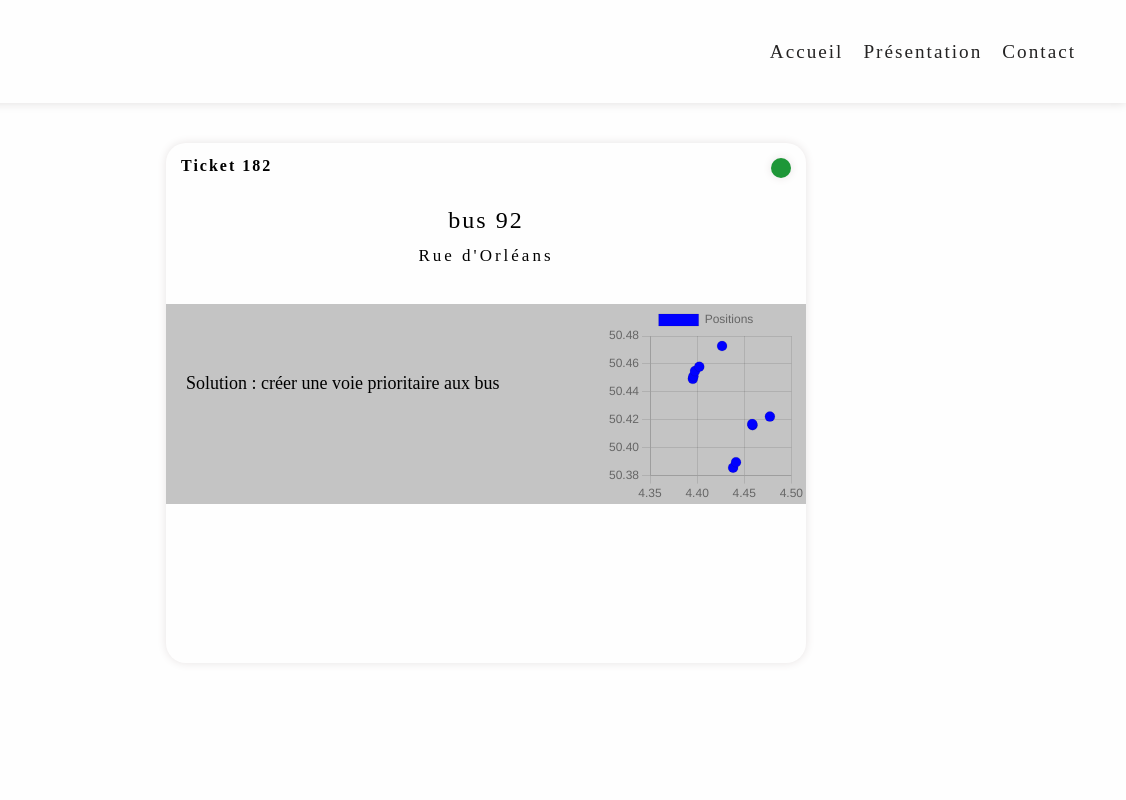
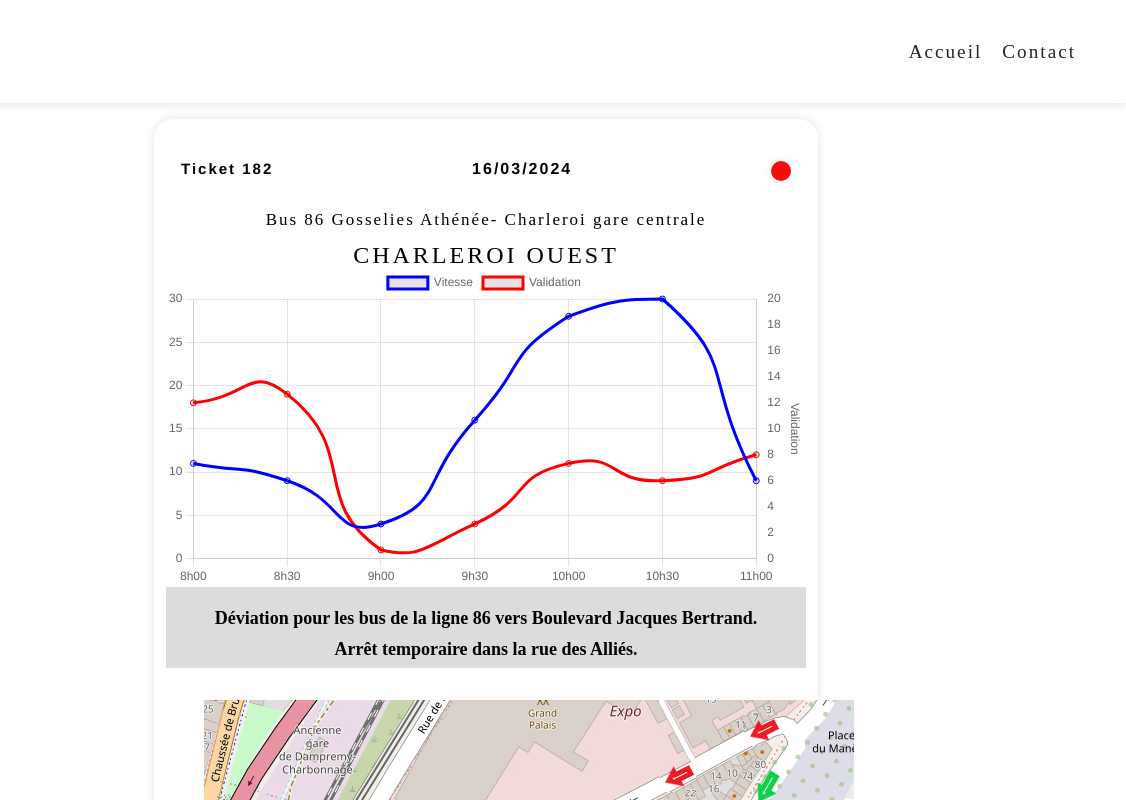
Before and after one commit to Dams4953/hackaton, a plain HTML site: page solution.html in a window 1280 px wide. Shown: the top 800 px of the page, 154-1280 px from the left. Drawn offline with nearby package versions, Linux system fonts and the light colour scheme; no server answers.

Commit message:
hackathon modifs

```diff
--- a/sass/style.scss
+++ b/sass/style.scss
@@ -1,6 +1,5 @@
 body {
     background: #fEfEfE;
-    overflow: hidden;
 }
 
 .header {
@@ -45,6 +44,10 @@ body {
 /*.nav_bar a:hover{
 
 }*/
+
+.bodyTicket{
+    overflow: hidden;
+}
 
 section {
     width: 100%;
@@ -156,6 +159,12 @@ section {
     grid-template-columns: repeat(2, 1fr);
     grid-gap: 20px;
     margin-top: 30px;
+
+    &__link{
+
+        text-decoration: none;
+        color:#000;
+    }
 }
 
 .grid-item {
@@ -188,8 +197,7 @@ section {
     width: 100%;
     display: flex;
     flex-direction: column;
-    margin-top: 30px;
-    margin-left: 160px;
+    margin-top: 5%;
 }
 
 .ticket_title {
@@ -198,6 +206,8 @@ section {
     margin-top: 10px;
     margin-left: 10px;
     font-weight: 900;
+    font-size: 24px;
+    font-family: 'Franklin Gothic Medium', 'Arial Narrow', Arial, sans-serif;
 }
 
 .paragraph_ticket{
@@ -209,8 +219,9 @@ section {
 }
 
 .paragraph_advantage{
-    margin: 5px 0;
+
     letter-spacing: 2px;
+    text-align: center;
 }
 
 .grid-item{
@@ -221,8 +232,8 @@ section {
 
 .container_circle{
     position: relative;
-    top: 10px;
-    left: 420px;
+    top: 75px;
+    left: 415px;
 }
 
 .cirlce_green{
@@ -237,7 +248,15 @@ section {
     width: 20px;
     height: 20px;
     border-radius: 100%;
-    background: #ea7108;
+    background: #ed9d58;
+    box-shadow: 0 0 10px rgb(232, 228, 228);
+}
+
+.cirlce_yellow{
+    width: 20px;
+    height: 20px;
+    border-radius: 100%;
+    background: #ede358;
     box-shadow: 0 0 10px rgb(232, 228, 228);
 }
 
@@ -250,12 +269,12 @@ section {
 }
 
 .container_solutions{
-    margin: 40px auto;
+    margin: 16px auto;
     width: 50%;
-    height: auto;
     min-height: 520px;
     border-radius: 20px;
     box-shadow: 0 0 10px rgb(232, 228, 228);
+    padding: 12px;
 }
 
 .container_solutions_ticket{
@@ -275,35 +294,76 @@ section {
 .title_solution{
     letter-spacing: 2px;
     font-weight: 900;
+    font-family: 'Franklin Gothic Medium', 'Arial Narrow', Arial, sans-serif;
+    font-size: 15px;
 }
 
 .bus{
-    font-size: 24px;
+    font-size: 17px;
     margin: 15px 0;
     letter-spacing: 2px;
 }
 
 .arret{
-    font-size: 17px;
+    font-size: 24px;
     letter-spacing: 3px;
     color: black;
 }
 
 .data{
-    background: rgb(196, 196, 196);
-    height: 200px;
-
-    margin-top: 40px;
     display: flex;
-    justify-content: space-between;
+    justify-content: center;
+    align-items: center;
+    margin-top: 2%;
+    font-size: 18px;
+    font-weight: bold;
 }
 
 .data_title{
-    padding-top: 70px;
+    margin-bottom: 20px;
     font-size: 18px;
     padding-left: 20px;
+    text-align: center;
+    font-weight: bold;
 }
 
 .graph{
-    padding-top: 70px;
+    padding-top: 5%;
 }
+
+.div_data{
+
+    padding: 10px;
+    background-color: rgb(220, 220, 220);
+}
+
+.map{
+    margin:5% 5% 5% 6%;
+}
+
+.date{
+
+    letter-spacing: 2px;
+    font-weight: 900;
+    font-family: 'Franklin Gothic Medium', 'Arial Narrow', Arial, sans-serif;
+    font-size: 16px;
+
+}
+
+.title_solution{
+
+    display: flex;
+    justify-content: center;
+}
+
+.title_date{
+
+    display: flex;
+
+
+}
+
+.datetime{
+
+    margin: 3% 0% 0% 18%;
+}
--- a/solution.html
+++ b/solution.html
@@ -18,144 +18,137 @@
         </div>
         <nav class="nav_bar">
             <li><a href="index.html">Accueil</a></li>
-            <li><a href="#">Présentation</a></li>
             <li><a href="#">Contact</a></li>
         </nav>
     </header>
-    <section>
+    <main>
         <div class="container_solutions">
-            <section>
-                <div class="container_solutions_ticket">
-                    <h3 class="title_solution">Ticket 182</h3>
-                    <div class="cirlce_green"></div>
-                </div>
 
-                <div class="container_solutions_title">
-                    <p class="bus">bus 92</p>
-                    <p class="arret">Rue d'Orléans</p>
-                </div>
-            </section>
-            <section class="data">
-                <p class="data_title">Solution : créer une voie prioritaire aux bus</p>
-                <canvas id="myChart" width="400" height="400"></canvas>
-            </section>
+            <div class="container_solutions_ticket">
+                <h3 class="title_solution">Ticket 182</h3>
+                <p class="date">16/03/2024</p>
+                <div class="cirlce_red"></div>
+            </div>
 
+            <div class="container_solutions_title">
+                <p class="bus">Bus 86 Gosselies Athénée- Charleroi gare centrale</p>
+                <p class="arret">CHARLEROI OUEST</p>
+            </div>
+
+            <canvas id="myChart"></canvas>
+
+            <div class="div_data">
+                <p class="data">
+                    Déviation pour les bus de la ligne 86 vers Boulevard Jacques Bertrand.
+                </p>
+                <p class="data">
+                    Arrêt temporaire dans la rue des Alliés.
+                </p>
+            </div>
+
+            <div>
+                <a href="img/carte_aisin.jpg" target="_blank"><img class="map" src="img/Map.jpg" alt="map"></a>
+            </div>
         </div>
-    </section>
+    </main>
     <script>
-        // Les données JSON
+
         const data = [
             {
-                "lon": 4.458800,
-                "lat": 50.416133,
-                "starttime": "2023-09-01 10:56:00",
-                "endtime": "2023-09-01 10:56:00.500",
-                "startspeed": 23,
-                "endspeed": 19
+                "vit": 11,
+                "time": '8h00',
+                "valid": 18
             },
             {
-                "lon": 4.426466,
-                "lat": 50.472833,
-                "starttime": "2023-09-01 04:04:18",
-                "endtime": "2023-09-01 04:04:18.400",
-                "startspeed": 38,
-                "endspeed": 26
+                "vit": 9,
+                "time": '8h30',
+                "valid": 19
+
             },
             {
-                "lon": 4.438200,
-                "lat": 50.385666,
-                "starttime": "2023-09-01 11:38:59",
-                "endtime": "2023-09-01 11:39:00.000",
-                "startspeed": 98,
-                "endspeed": 90
+                "vit": 4,
+                "time": '9h00',
+                "valid": 1
             },
             {
-                "lon": 4.441266,
-                "lat": 50.389600,
-                "starttime": "2023-09-01 04:21:16",
-                "endtime": "2023-09-01 04:21:18.000",
-                "startspeed": 35,
-                "endspeed": 18
+                "vit": 16,
+                "time": '9h30',
+                "valid": 4
             },
             {
-                "lon": 4.477266,
-                "lat": 50.422266,
-                "starttime": "2023-09-01 05:12:49",
-                "endtime": "2023-09-01 05:12:49.300",
-                "startspeed": 15,
-                "endspeed": 12
+                "vit": 28,
+                "time": '10h00',
+                "valid": 11
             },
             {
-                "lon": 4.458500,
-                "lat": 50.417000,
-                "starttime": "2023-09-01 04:46:39",
-                "endtime": "2023-09-01 04:46:42.000",
-                "startspeed": 84,
-                "endspeed": 56
+                "vit": 30,
+                "time": '10h30',
+                "valid": 9
             },
             {
-                "lon": 4.395433,
-                "lat": 50.449300,
-                "starttime": "2023-09-01 05:01:32",
-                "endtime": "2023-09-01 05:01:37.500",
-                "startspeed": 80,
-                "endspeed": 40
-            },
-            {
-                "lon": 4.396100,
-                "lat": 50.451166,
-                "starttime": "2023-09-01 05:01:50",
-                "endtime": "2023-09-01 05:01:53.200",
-                "startspeed": 67,
-                "endspeed": 19
-            },
-            {
-                "lon": 4.397766,
-                "lat": 50.454900,
-                "starttime": "2023-09-01 05:02:19",
-                "endtime": "2023-09-01 05:02:20.700",
-                "startspeed": 57,
-                "endspeed": 41
-            },
-            {
-                "lon": 4.402300,
-                "lat": 50.458033,
-                "starttime": "2023-09-01 05:02:51",
-                "endtime": "2023-09-01 05:02:52.100",
-                "startspeed": 68,
-                "endspeed": 61
+                "vit": 9,
+                "time": '11h00',
+                "valid": 12
             }
         ];
 
-        // Extraire les longitudes et latitudes
-        const lons = data.map(d => d.lon);
-        const lats = data.map(d => d.lat);
+        const vitesses = data.map(entry => entry.vit);
+        const temps = data.map(entry => entry.time);
+        const validations = data.map(entry => entry.valid)
 
-        // Créer un graphique
         const ctx = document.getElementById('myChart').getContext('2d');
         const myChart = new Chart(ctx, {
-            type: 'scatter',
+            type: 'line',
             data: {
-                datasets: [{
-                    label: 'Positions',
-                    data: data.map(d => ({ x: d.lon, y: d.lat })),
-                    backgroundColor: 'blue',
-                    pointRadius: 5
-                }]
+                labels: temps,
+                datasets: [
+                    {
+                        label: 'Vitesse',
+                        data: vitesses,
+                        fill: false,
+                        borderColor: 'blue',
+                        tension: 0.6,
+
+                    },
+                    {
+                        label: 'Validation ',
+                        data: validations,
+                        fill: false,
+                        borderColor: 'red',
+                        tension: 0.6,
+                    },
+                ]
             },
             options: {
                 scales: {
-                    x: {
-                        type: 'linear',
-                        position: 'bottom'
+                    y: {
+                        position: 'left',
+                        beginAtZero: true
                     },
-                    y: {
-                        type: 'linear',
-                        position: 'left'
+
+
+                    y1: {
+                        position: 'right',
+                        grid: {
+                            display: false
+                        },
+                        title: {
+                            display: true,
+                            text: 'Validation'
+                        },
+
+                        min: 0,
+                        max: 20,
+                        ticks: {
+
+                            stepSize: 2
+                        }
                     }
                 }
+
             }
         });
+
     </script>
 </body>
 
```
Also changed, not shown: index.html (+1 -2 lines), login.html (+0 -1 lines), ticket_charleroi.html (+24 -20 lines), ticket_tec.html (+54 -13 lines), img/Map.jpg (added), img/carte_aisin.jpg (added), sass/style.css, 1 other file.
